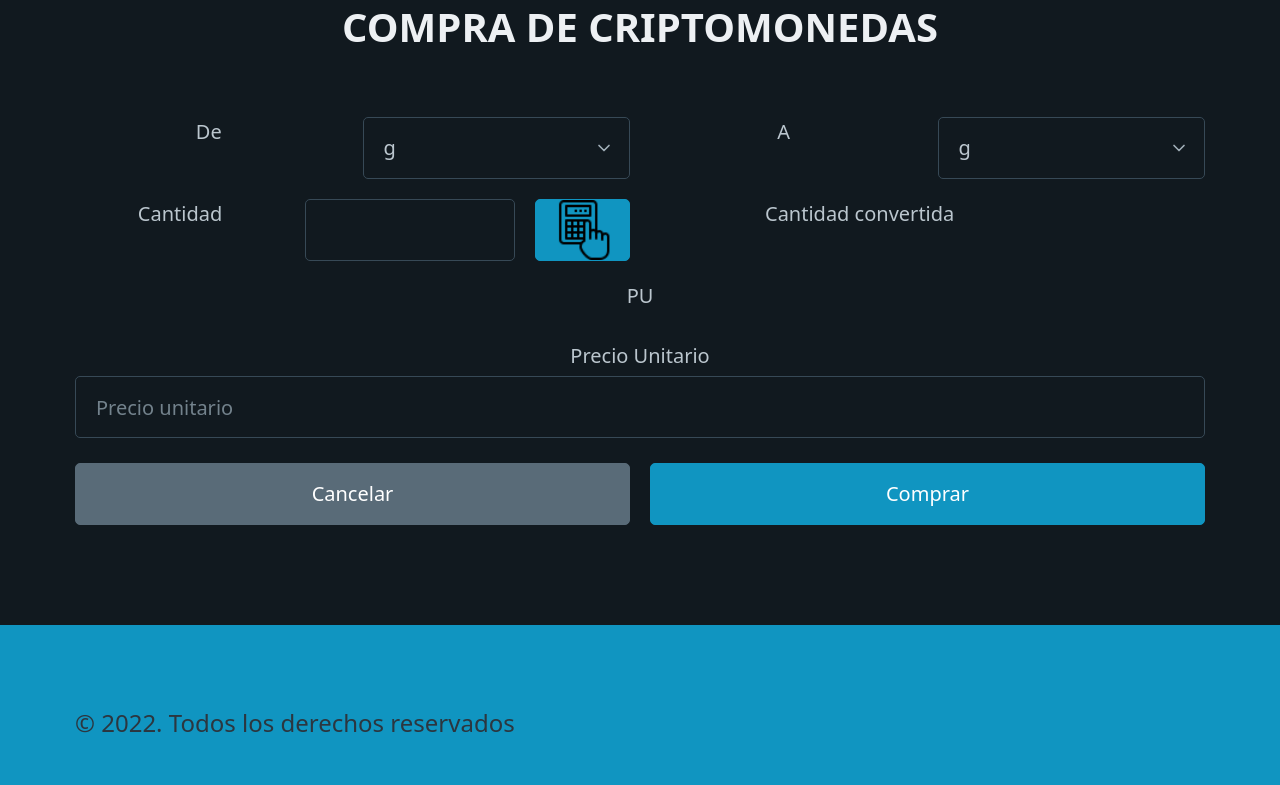
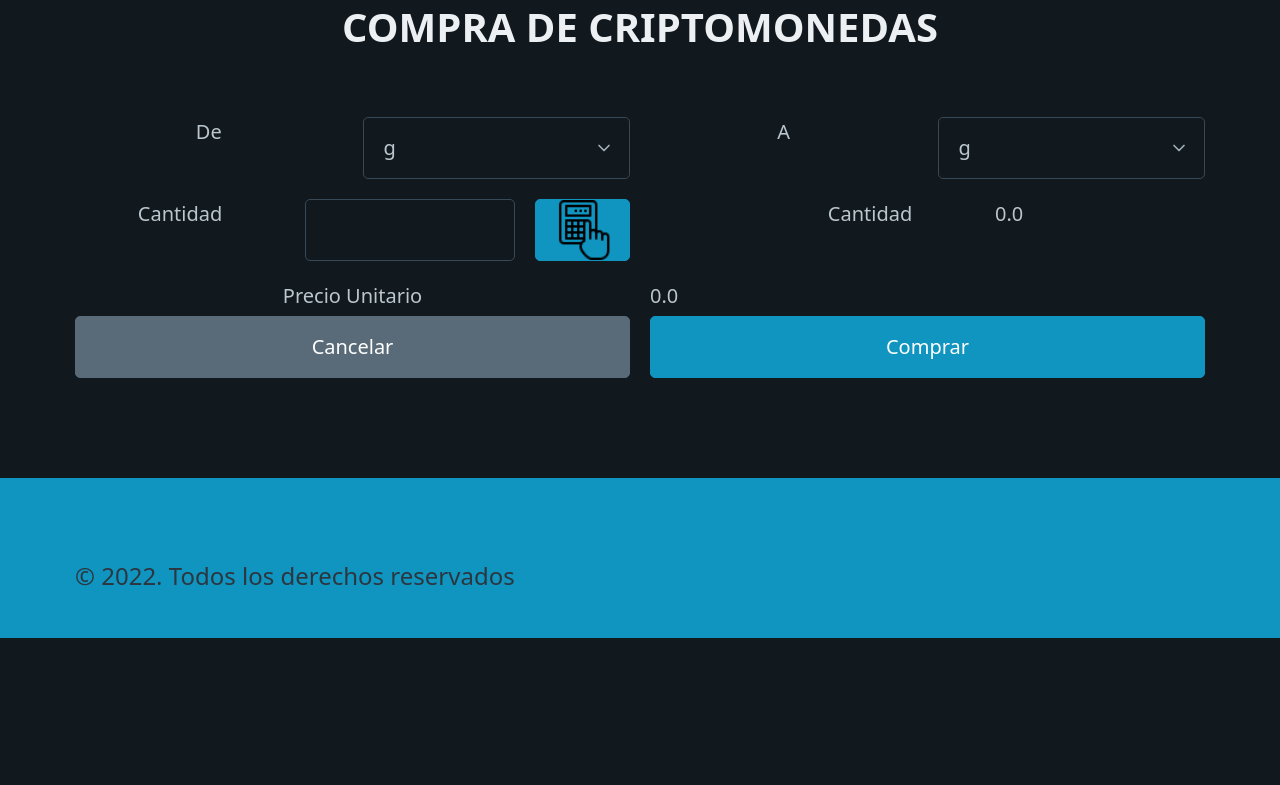
Before and after one commit to AbelPerezCollado/MyCrypto-Proyecto-Keepcoding, a Flask app: page /compra in a window 1280 px wide. Shown: the part 241-1026 px from the top of the page. After the commit the page ends 879 px from the top, so only its background shows below. Run offline with Flask 2, Linux system fonts and the light colour scheme.

Commit message:
Finalizo modulo compra, falta parte visual y testing

```diff
--- a/balance/models.py
+++ b/balance/models.py
@@ -32,6 +32,12 @@ def obtiene_euros_decriptos(dict):
 
     return total
 
+def puedo_comprar_esta_moneda(moneda,cantidad,dic):
+    if moneda in dic:
+        if cantidad <= dic[moneda]:
+            return True
+        else:
+            return False
 
 
 class ValorCriptoMonedas():
--- a/balance/routes.py
+++ b/balance/routes.py
@@ -2,7 +2,7 @@ import sqlite3
 from tkinter import DISABLED
 from flask import redirect, render_template, flash,request, url_for
 from balance import app
-from balance.models import ConsultasSql, ValorCriptoMonedas, convertir_en_dict, obtiene_euros_decriptos, obtienevalor_criptos_actual
+from balance.models import ConsultasSql, ValorCriptoMonedas, convertir_en_dict, obtiene_euros_decriptos, obtienevalor_criptos_actual, puedo_comprar_esta_moneda
 from errors import APIError
 from formularios import ComprasForm, EstadoForm
 
@@ -26,8 +26,7 @@ def inicio():
 
 @app.route("/compra",methods= ["GET","POST"])
 def compra():
-    form = ComprasForm(request.form)
-
+    form = ComprasForm()
 
 
     if request.method == "GET":
@@ -41,25 +40,30 @@ def compra():
 
                 llamada_api = ValorCriptoMonedas(form.moneda_from.data,form.moneda_to.data)
                 try:
+                    #Validar que hay suficientes monedas de cantidad origen
+                    todas_las_monedas_compradas =convertir_en_dict(db.criptos_to())
+                    if not puedo_comprar_esta_moneda(form.moneda_from.data,form.cantidad_from.data,todas_las_monedas_compradas):
+                        flash(f"No tienes suficientes {form.moneda_from.data}.")
+                        return render_template("compra.html",clase_compra = "disabled-link",formulario = form)
+
                     cantidad_convertida = llamada_api.obtener_cantidad_to(form.cantidad_from.data)
+                    form.cantidad_convertida.data = cantidad_convertida
+                    form.cantidad_convertida_h.data = cantidad_convertida
                     pu = float(form.cantidad_from.data) / cantidad_convertida
-                    form.cantidad_convertida.data = cantidad_convertida
-                    form.cantidad_convertida._value = cantidad_convertida
                     form.pu.data = pu
-                    form.pu._value = pu
-                    form.moneda_from.render_kw={'disabled':True}
+                    form.pu_h.data = pu
 
-                    return render_template("compra.html",clase_compra = "disabled-link",formulario = form,
-                                            cantidad_convertida = round(cantidad_convertida,2), pu = round(pu,2)  )
+
+
+                    return render_template("compra.html",clase_compra = "disabled-link",formulario = form)
                 except APIError:
                     flash("Mostrar aquí error de APIERROR")
                     return render_template("compra.html",clase_compra = "disabled-link",formulario = form )
 
             elif form.comprar.data:
 
-                llamada_api = ValorCriptoMonedas(form.moneda_from.data,form.moneda_to.data)
-                form.cantidad_convertida.data = llamada_api.obtener_cantidad_to(form.cantidad_from.data)
-                pu = float(form.cantidad_from.data) / form.cantidad_convertida.data
+
+                form.cantidad_convertida.data = form.cantidad_convertida_h.data
                 lista_datos = (db.fecha_actual(),db.hora_actual(),form.moneda_from.data,form.cantidad_from.data,
                                form.moneda_to.data,form.cantidad_convertida.data)
                 try:
--- a/balance/templates/compra.html
+++ b/balance/templates/compra.html
@@ -12,9 +12,6 @@
         <div class="grid">
             {{formulario.moneda_from.label()}}
             {{formulario.moneda_from()}}
-            {{formulario.moneda_to.label()}}
-            {{formulario.moneda_to()}}
-        </div>
             {% if formulario.moneda_from.errors %}
                 {% for error in formulario.moneda_from.errors %}
                     <p class = "error">{{error}}</p>
@@ -22,46 +19,60 @@
             {% endif %}
 
 
-
+            {{formulario.moneda_to.label()}}
+            {{formulario.moneda_to()}}
             {% if formulario.moneda_to.errors %}
                 {% for error in formulario.moneda_to.errors %}
                     <p class = "error">{{error}}</p>
                 {% endfor %}
             {% endif %}
+        </div>
+
 
         <div class="grid">
 
                 {{formulario.cantidad_from.label()}}
                 {{formulario.cantidad_from()}}
-
-            <div class="boton-calcular">
-
-            {{formulario.calcular()}}
-
-
-            </div>
-
-            <p> Cantidad convertida </p>
-            <p class="cantidad_convertida">{{cantidad_convertida}}</p>
-
-        </div>
-        {% if formulario.cantidad_from.errors %}
+                {% if formulario.cantidad_from.errors %}
                 {% for error in formulario.cantidad_from.errors %}
                     <p class = "error">{{error}}</p>
                 {% endfor %}
             {% endif %}
 
-        <div class="grid">
-            <div class="bloque-pu">
-                <p class="pu_label" > PU</p>
-                <p class="PU">{{pu}}</p>
+
+
+            <div class="boton-calcular">
+
+                {{formulario.calcular()}}
+
             </div>
+                {{formulario.cantidad_convertida.label()}}
+                {% if formulario.cantidad_convertida.data  %}
+                    {{formulario.cantidad_convertida.data}}
+                {% else %}
+                    0.0
+                {% endif %}
+                {{formulario.cantidad_convertida_h()}}
+
+
         </div>
 
-        <label for="Precio unitario">
-            Precio Unitario
-            <input type="text" id="precio_unitario" name="precio_unitario" placeholder="Precio unitario" value = '{{pu}}' readonly>
-          </label>
+        <div class="grid">
+                {{formulario.pu.label()}}
+                {% if formulario.pu.data  %}
+                    {{formulario.pu.data}}
+                {% else %}
+                    0.0
+                {% endif %}
+
+
+                {{formulario.pu_h()}}
+        </div>
+
+
+
+
+
 
 
 
--- a/balance/templates/estado.html
+++ b/balance/templates/estado.html
@@ -24,7 +24,7 @@
 
         <div class="boton-volver">
 
-            <a href="#" role="button">Volver</a>
+            <a href="/" role="button">Volver</a>
 
         </div>
 
--- a/formularios.py
+++ b/formularios.py
@@ -2,7 +2,7 @@ from curses.ascii import isdigit
 from datetime import datetime
 from flask_wtf import FlaskForm
 from wtforms   import DateTimeField,StringField,SelectField,FloatField,SubmitField,DateField,TimeField,HiddenField
-from wtforms.validators import DataRequired,Length,NumberRange,InputRequired,ValidationError
+from wtforms.validators import DataRequired,Length,NumberRange,InputRequired,ValidationError,StopValidation
 from wtforms.widgets import Select
 from datetime import datetime
 
@@ -29,16 +29,17 @@ class ComprasForm(FlaskForm):
     cantidad_from = FloatField("Cantidad",validators=[DataRequired(message="Aquí mensaje error"),validar_cantidad_from,
                     NumberRange(min=0.00001,max = 99999999,message = "La cantidad debe ser un número positivo")])
 
-    cantidad_convertida =  FloatField()
+    cantidad_convertida =  FloatField("Cantidad")
+    cantidad_convertida_h = HiddenField("cantidad convertida H")
 
-    cantidad_to_h = HiddenField()
-    pu = FloatField()
+    pu = FloatField("Precio Unitario")
+    pu_h = HiddenField("Precio Unitario H")
 
     fecha = now.date()
     hora = now.time()
 
 
-    calcular = SubmitField("")
+    calcular = SubmitField(" ")
     comprar = SubmitField("Comprar")
 
 
```
